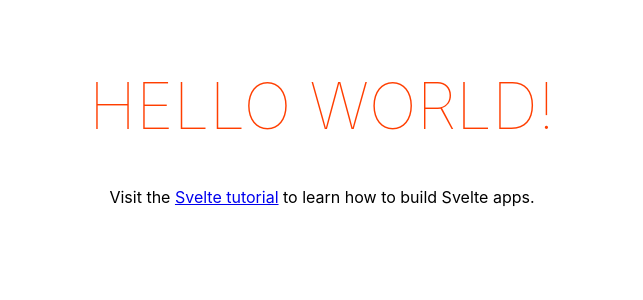
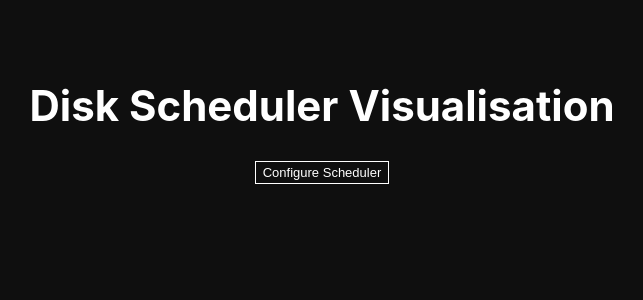
Before and after one commit to MohammedAliHussein/seektime.app, a Svelte app: page / in a window 1280 px wide. Shown: the top 300 px of the page, without its empty margins (318-961 px from the left). Built offline with nearby package versions, Linux system fonts and the light colour scheme.

Commit message:
Familiarising with svelte lifecycle methods

```diff
--- a/public/global.css
+++ b/public/global.css
@@ -1,10 +1,8 @@
-html {
+* {
 	margin: 0;
 	padding: 0;
 	box-sizing: border-box;
-	width: 100%;
-	height: 100vh;
-	box-sizing: border-box;
+	background-color: rgb(15, 15, 15);
 }
 
 body {
--- a/src/App.svelte
+++ b/src/App.svelte
@@ -1,30 +1,38 @@
 <script>
-	export let name;
+	import Title from "./components/Title.svelte";
+	import ConfigButton from "./components/ConfigButton.svelte";
+	import ConfigurationModal from "./components/ConfigurationModal.svelte";
+
+	let modalIsOpen = false;
+
+	function openModal() {
+		modalIsOpen = true;
+	}
+
+	function closeModal() {
+		modalIsOpen = false;
+	}
 </script>
 
 <main>
-	<h1>Hello {name}!</h1>
-	<p>Visit the <a href="https://svelte.dev/tutorial">Svelte tutorial</a> to learn how to build Svelte apps.</p>
+	<Title/>
+	<ConfigButton on:click={modalIsOpen ? closeModal : openModal}/>
+	{#if modalIsOpen}
+		<ConfigurationModal/>
+	{/if}
 </main>
 
 <style>
 	main {
+		height: 100vh;
+		width: 100%;
 		text-align: center;
-		padding: 1em;
-		max-width: 240px;
-		margin: 0 auto;
 	}
 
-	h1 {
-		color: #ff3e00;
-		text-transform: uppercase;
-		font-size: 4em;
-		font-weight: 100;
-	}
-
+	/*
 	@media (min-width: 640px) {
 		main {
 			max-width: none;
 		}
-	}
+	} */
 </style>
--- /dev/null
+++ b/src/components/ConfigButton.svelte
@@ -0,0 +1,25 @@
+<script>
+</script>
+
+<button on:click>Configure Scheduler</button>
+
+<style>
+    button {
+        background: none;
+        color: white;
+        border: 1px solid white;
+        padding: 3px 7px;
+        margin-top: 30px;
+        font-weight: 100;
+        font-size: 13px;
+        cursor: pointer;
+        transition: cubic-bezier(0.075, 0.82, 0.165, 1.0) 0.4s;
+        animation: translate-down cubic-bezier(0.075, 0.82, 0.165, 1.0) 1s;
+    }
+
+    button:hover {
+        background-color: white;
+        color: black;
+    }
+
+</style>
--- /dev/null
+++ b/src/components/ConfigurationModal.svelte
@@ -0,0 +1,20 @@
+<script>
+    import { onMount, onDestroy } from 'svelte';
+
+    onMount(() => {
+        console.log("Mounted");
+    });
+
+    onDestroy(() => {
+        console.log("Destroyed");
+    });
+
+</script>
+
+<div>
+    <h3>Scheduler Configuration</h3>
+</div>
+
+<style>
+
+</style>
--- /dev/null
+++ b/src/components/Title.svelte
@@ -0,0 +1,26 @@
+<script>
+   const title = "Disk Scheduler Visualisation";
+</script>
+
+<h1>{title}</h1>
+
+<style>
+    h1 {
+        color: white;
+        padding-top: 10vh;
+        animation: translate-down cubic-bezier(0.075, 0.82, 0.165, 1.0) 1s;
+        font-size: 42px;
+    }
+
+    /* @keyframes translate-down {
+        0% {
+            opacity: 0;
+            transform: translateY(-40px);
+        }
+        100% {
+            opacity: 1;
+            transform: translateY(0px);
+        }
+    } */
+
+</style>
```
Also changed, not shown: 1 other file (tests, documents, lock files or other folders).
